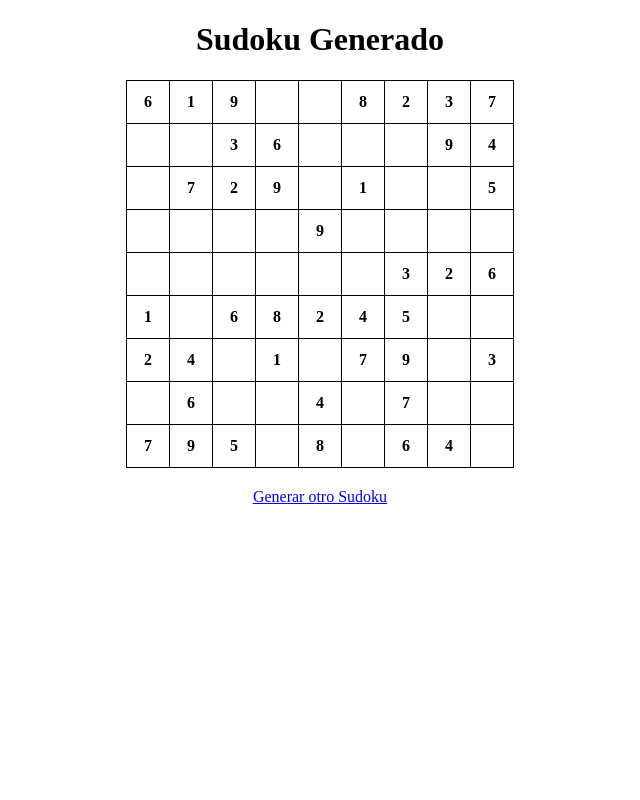
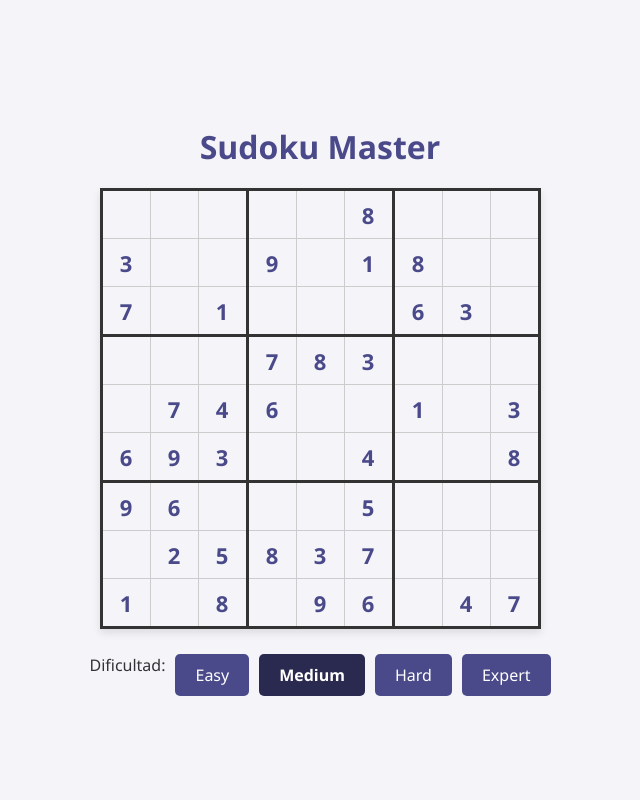
Before and after one commit to gonkun/programming_practices, a Flask app: page / in a window 1280 px wide. Shown: the whole page, without its empty margins (320-960 px from the left). Run offline with Flask 2, Linux system fonts and the light colour scheme.

Commit message:
improving code for sudoku_app using Gemini Code assist

```diff
--- a/code_generated_by_IA/qwen3-coder_with_ollama/sudoku_app/app.py
+++ b/code_generated_by_IA/qwen3-coder_with_ollama/sudoku_app/app.py
@@ -1,14 +1,35 @@
+
 # app.py
-
-from flask import Flask, render_template
-from sudoku_generator import generate_sudoku
+from flask import Flask, render_template, request
+from sudoku_generator import SudokuGenerator
 
 app = Flask(__name__)
 
+DIFFICULTY_LEVELS = {
+    "easy": 35,
+    "medium": 45,
+    "hard": 55,
+    "expert": 60
+}
+
 @app.route('/')
 def index():
-    puzzle = generate_sudoku()
-    return render_template('index.html', puzzle=puzzle)
+    difficulty = request.args.get('difficulty', 'medium').lower()
+    if difficulty not in DIFFICULTY_LEVELS:
+        difficulty = 'medium'
+
+    cells_to_remove = DIFFICULTY_LEVELS[difficulty]
+
+    # Create a new generator for each request to get a new puzzle
+    sudoku_generator = SudokuGenerator()
+    puzzle = sudoku_generator.generate_puzzle(cells_to_remove)
+
+    return render_template(
+        'index.html',
+        puzzle=puzzle,
+        levels=DIFFICULTY_LEVELS.keys(),
+        current_difficulty=difficulty
+    )
 
 if __name__ == '__main__':
     app.run(debug=True)
--- a/code_generated_by_IA/qwen3-coder_with_ollama/sudoku_app/sudoku_generator.py
+++ b/code_generated_by_IA/qwen3-coder_with_ollama/sudoku_app/sudoku_generator.py
@@ -1,45 +1,86 @@
+
 # sudoku_generator.py
 
 import random
+from typing import List, Optional
 
-def is_valid(board, row, col, num):
-    for i in range(9):
-        if board[row][i] == num or board[i][col] == num:
-            return False
+class SudokuGenerator:
+    def __init__(self, size: int = 9):
+        self.size = size
+        self.board: List[List[int]] = [[0 for _ in range(size)] for _ in range(size)]
+        self.solve_sudoku()
 
-    start_row = (row // 3) * 3
-    start_col = (col // 3) * 3
-    for i in range(start_row, start_row + 3):
-        for j in range(start_col, start_col + 3):
-            if board[i][j] == num:
+    def is_valid(self, row: int, col: int, num: int) -> bool:
+        # Check row and column
+        for i in range(self.size):
+            if self.board[row][i] == num or self.board[i][col] == num:
                 return False
-    return True
 
-def solve_sudoku(board):
-    for row in range(9):
-        for col in range(9):
-            if board[row][col] == 0:
-                for num in random.sample(range(1, 10), 9):  # Mezcla números del 1 al 9
-                    if is_valid(board, row, col, num):
-                        board[row][col] = num
-                        if solve_sudoku(board):
-                            return True
-                        board[row][col] = 0
-                return False
-    return True
+        # Check 3x3 subgrid
+        start_row, start_col = 3 * (row // 3), 3 * (col // 3)
+        for i in range(start_row, start_row + 3):
+            for j in range(start_col, start_col + 3):
+                if self.board[i][j] == num:
+                    return False
+        return True
 
-def generate_sudoku():
-    board = [[0 for _ in range(9)] for _ in range(9)]
-    solve_sudoku(board)
+    def find_empty_cell(self) -> Optional[tuple[int, int]]:
+        for i in range(self.size):
+            for j in range(self.size):
+                if self.board[i][j] == 0:
+                    return (i, j)
+        return None
 
-    # Elimina algunos números para hacerlo un juego
-    puzzle = [row[:] for row in board]
-    cells_to_remove = 40  # Ajusta según dificultad
+    def solve_sudoku(self) -> bool:
+        empty_cell = self.find_empty_cell()
+        if not empty_cell:
+            return True  # Puzzle solved
 
-    for _ in range(cells_to_remove):
-        row, col = random.randint(0, 8), random.randint(0, 8)
-        while puzzle[row][col] == 0:
-            row, col = random.randint(0, 8), random.randint(0, 8)
-        puzzle[row][col] = 0
+        row, col = empty_cell
+        nums = list(range(1, self.size + 1))
+        random.shuffle(nums)
 
-    return puzzle
+        for num in nums:
+            if self.is_valid(row, col, num):
+                self.board[row][col] = num
+                if self.solve_sudoku():
+                    return True
+                self.board[row][col] = 0  # Backtrack
+        return False
+
+    def generate_puzzle(self, cells_to_remove: int) -> List[List[int]]:
+        """
+        Generates a puzzle by removing a certain number of cells from the solved board.
+        """
+        puzzle = [row[:] for row in self.board]
+
+        # Ensure cells_to_remove is within a reasonable range
+        cells_to_remove = max(0, min(cells_to_remove, self.size * self.size - 17)) # Keep at least 17 clues
+
+        attempts = 0
+        removed_count = 0
+        while removed_count < cells_to_remove and attempts < self.size * self.size * 2:
+            row, col = random.randint(0, self.size - 1), random.randint(0, self.size - 1)
+            if puzzle[row][col] != 0:
+                puzzle[row][col] = 0
+                removed_count += 1
+            attempts += 1
+
+        return puzzle
+
+if __name__ == '__main__':
+    # Example of how to use the generator
+    generator = SudokuGenerator()
+
+    # Difficulty levels
+    difficulties = {
+        "easy": 35,
+        "medium": 45,
+        "hard": 55
+    }
+
+    for level, cells in difficulties.items():
+        print(f"\n--- {level.capitalize()} Puzzle ---")
+        puzzle = generator.generate_puzzle(cells)
+        for row in puzzle:
+            print(" ".join(str(num) if num != 0 else "." for num in row))
--- a/code_generated_by_IA/qwen3-coder_with_ollama/sudoku_app/templates/index.html
+++ b/code_generated_by_IA/qwen3-coder_with_ollama/sudoku_app/templates/index.html
@@ -1,40 +1,106 @@
+
 <!-- templates/index.html -->
-
 <!DOCTYPE html>
 <html lang="es">
 <head>
     <meta charset="UTF-8">
-    <title>Generador de Sudoku</title>
+    <title>Sudoku Master</title>
     <style>
-        table {
+        body {
+            font-family: 'Segoe UI', Tahoma, Geneva, Verdana, sans-serif;
+            background-color: #f4f4f9;
+            color: #333;
+            display: flex;
+            flex-direction: column;
+            align-items: center;
+            justify-content: center;
+            height: 100vh;
+            margin: 0;
+        }
+        h1 {
+            color: #4a4a8a;
+            margin-bottom: 20px;
+        }
+        .sudoku-board {
+            border: 3px solid #333;
             border-collapse: collapse;
-            margin: 20px auto;
+            box-shadow: 0 4px 8px rgba(0,0,0,0.1);
         }
-        td {
-            width: 40px;
-            height: 40px;
+        .sudoku-board td {
+            width: 45px;
+            height: 45px;
             text-align: center;
-            border: 1px solid #000;
+            font-size: 22px;
+            border: 1px solid #ccc;
+            font-weight: bold;
+            color: #4a4a8a;
         }
-        .bold {
+        /* Add thicker borders for 3x3 subgrids */
+        .sudoku-board tr:nth-child(3n) td {
+            border-bottom: 3px solid #333;
+        }
+        .sudoku-board td:nth-child(3n) {
+            border-right: 3px solid #333;
+        }
+        .sudoku-board tr:first-child td {
+            border-top: 3px solid #333;
+        }
+        .sudoku-board td:first-child {
+            border-left: 3px solid #333;
+        }
+        .empty-cell {
+            color: #999;
+        }
+        .controls {
+            margin-top: 25px;
+            display: flex;
+            gap: 10px;
+        }
+        .btn {
+            padding: 10px 20px;
+            border: none;
+            border-radius: 5px;
+            background-color: #4a4a8a;
+            color: white;
+            font-size: 16px;
+            text-decoration: none;
+            cursor: pointer;
+            transition: background-color 0.3s ease;
+        }
+        .btn:hover {
+            background-color: #373768;
+        }
+        .btn.active {
+            background-color: #2a2a50;
             font-weight: bold;
-        }
-        .center {
-            text-align: center;
         }
     </style>
 </head>
 <body>
-    <h1 class="center">Sudoku Generado</h1>
-    <table>
+    <h1>Sudoku Master</h1>
+    <table class="sudoku-board">
         {% for row in puzzle %}
         <tr>
             {% for cell in row %}
-            <td class="{{ 'bold' if cell != 0 else '' }}">{{ cell or '' }}</td>
+            <td>
+                {% if cell != 0 %}
+                    {{ cell }}
+                {% else %}
+                    <span class="empty-cell">&nbsp;</span>
+                {% endif %}
+            </td>
             {% endfor %}
         </tr>
         {% endfor %}
     </table>
-    <p class="center"><a href="/">Generar otro Sudoku</a></p>
+    <div class="controls">
+        <span>Dificultad:</span>
+        {% for level in levels %}
+            <a href="/?difficulty={{ level }}"
+               class="btn {{ 'active' if level == current_difficulty else '' }}">
+               {{ level.capitalize() }}
+            </a>
+        {% endfor %}
+    </div>
 </body>
 </html>
```
Also changed, not shown: code_generated_by_IA/qwen3-coder_with_ollama/sudoku_app/README.md.
